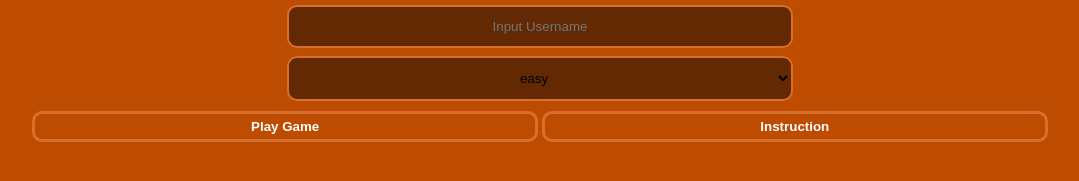
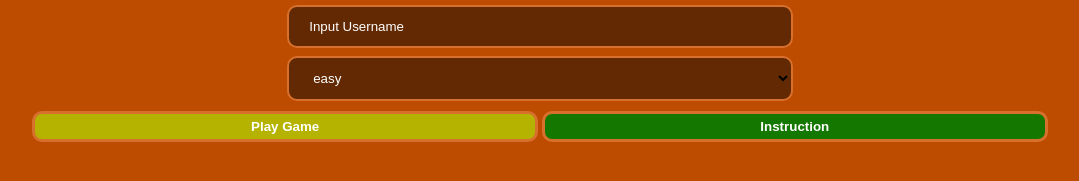
Before and after one commit to RekkyOktaMaulana/LKS-GAME-LOGIN, a plain HTML site: page index.html in a window 1280 px wide. Shown: the part 311-492 px from the top of the page, without its empty margins (100-1179 px from the left). Drawn offline with Linux system fonts and the light colour scheme.

Commit message:
Add files via upload

```diff
--- a/style.css
+++ b/style.css
@@ -15,14 +15,26 @@ form {
     border: 2px solid #d6702c;
     box-sizing: border-box;
     border-radius: 10px;
-    text-align: center;
+    text-align: left;
     background-color: #632903;
-
+    -webkit-text-fill-color: white;
   }
 
-  button {
+  .button1 {
 
-    background-color: #bd4b00;
+    background-color: #b6b300;
+    color: rgb(255, 255, 255);
+    padding: 5px 10px;
+    margin: 10px 0;
+    border: 50px;
+    cursor: pointer;
+    width: 40%;
+    border: 3px solid #d6702c;
+    border-radius: 10px;
+  }
+  .button2 {
+
+    background-color: #147700;
     color: rgb(255, 255, 255);
     padding: 5px 10px;
     margin: 10px 0;
@@ -57,6 +69,8 @@ form {
     border: 2px solid #d6702c;
     box-sizing: border-box;
     border-radius: 10px;
-    text-align: center;
+    text-align: left;
     background-color: #632903;
+    -webkit-text-fill-color: white;
+    -webkit-text-stroke-color: white;
   }
```
